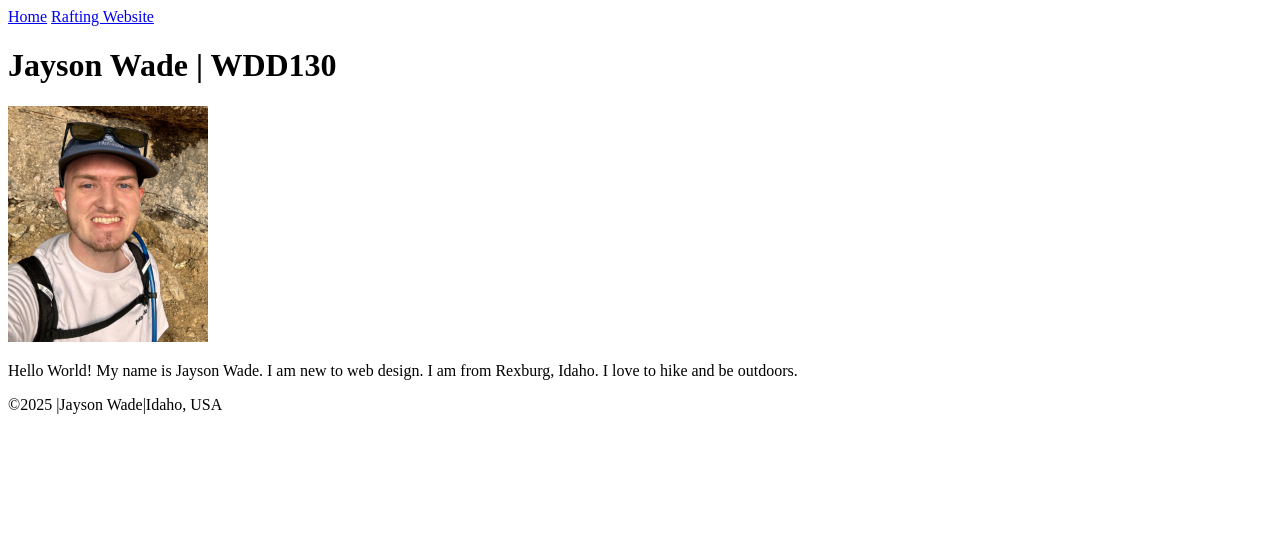
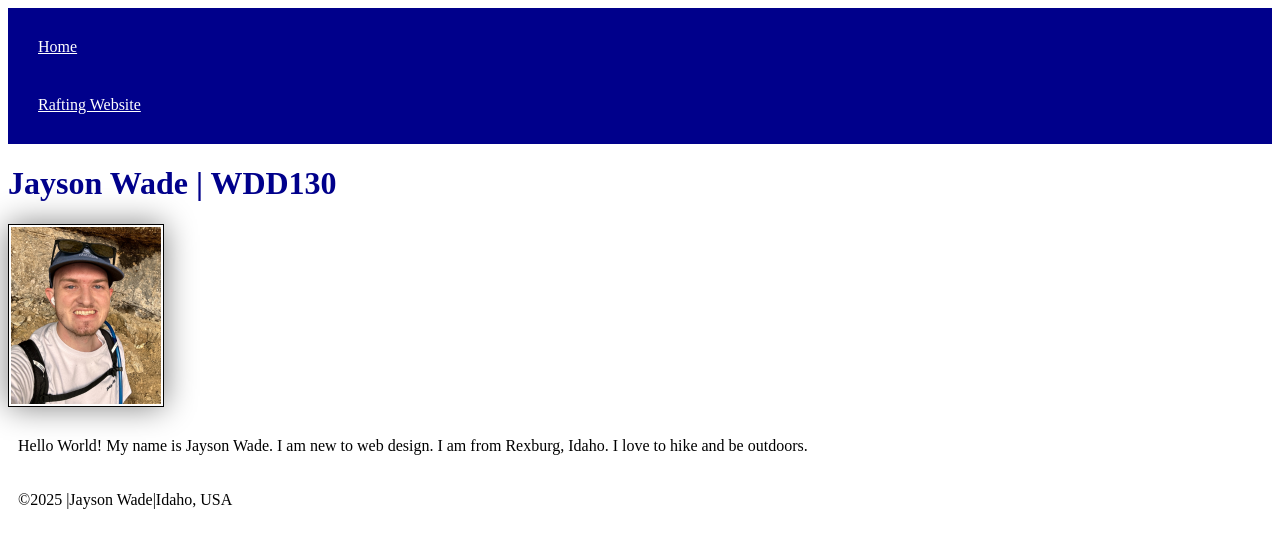
Before and after one commit to mangoslayer001/wdd130, a plain HTML site: page index.html in a window 1280 px wide. Drawn offline with Linux system fonts and the light colour scheme.

Commit message:
style.css update

```diff
--- a/index.html
+++ b/index.html
@@ -1,11 +1,13 @@
 <!DOCTYPE html>
 <html lang="en-US">
+
     <head>
-
+        <link rel="stylesheet" href="styles/styles.css">
         <meta charset="UTF-8">
         <meta name="viewport" content="width=device-width, initial-scale=1.0">
         <title>Jayson Wade |wdd130</title>
     </head>
+
     <body>
         <header>
             <nav>
@@ -17,7 +19,8 @@
             <h1>Jayson Wade | WDD130</h1>
             <img src="images/profile.jpg" alt="Profile picture of Jayson Wade" width="200">
             <p>
-            Hello World! My name is Jayson Wade. I am new to web design. I am from Rexburg, Idaho. I love to hike and be outdoors.
+                Hello World! My name is Jayson Wade. I am new to web design. I am from Rexburg, Idaho. I love to hike and be
+                outdoors.
             </p>
         </main>
         <footer>
@@ -26,4 +29,5 @@
             </p>
         </footer>
     </body>
+
 </html>
--- /dev/null
+++ b/styles/styles.css
@@ -0,0 +1,26 @@
+nav {
+    background-color: darkblue;
+    padding: 10px;
+}
+
+nav a {
+    color: white;
+    display: block;
+    padding: 20px;
+}
+
+h1 {
+    color: darkblue;
+}
+
+img {
+    width: 150px;
+    height: auto;
+    border: 1px solid black;
+    padding: 2px;
+    box-shadow: 0 0 30px gray;
+}
+
+p {
+    padding: 10px;
+}
```
Lines whose indentation alone changed are shown as unchanged.
